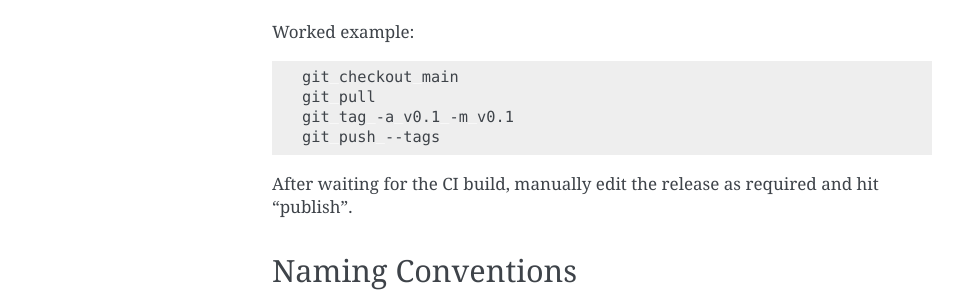
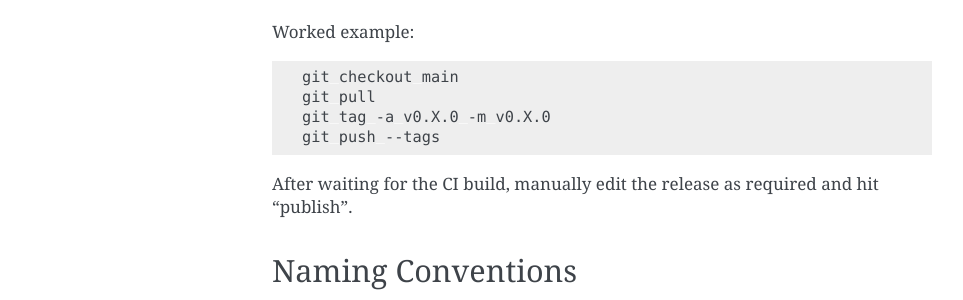
Before and after one commit to GaloisInc/cclyzerpp, a Sphinx documentation site: the page built from doc/dev.rst, in a window 1280 px wide. Shown: the part 540-840 px from the top of the page, without its empty margins (148-1111 px from the left). Built offline with Sphinx 7.4.7, drawn with Linux system fonts in a browser that asks for light colours.

Commit message:
doc/dev: Update release instructions for semver

```diff
--- a/doc/dev.rst
+++ b/doc/dev.rst
@@ -29,7 +29,7 @@ Worked example:
 
   git checkout main
   git pull
-  git tag -a v0.1 -m v0.1
+  git tag -a v0.X.0 -m v0.X.0
   git push --tags
 
 After waiting for the CI build, manually edit the release as required and hit
```
